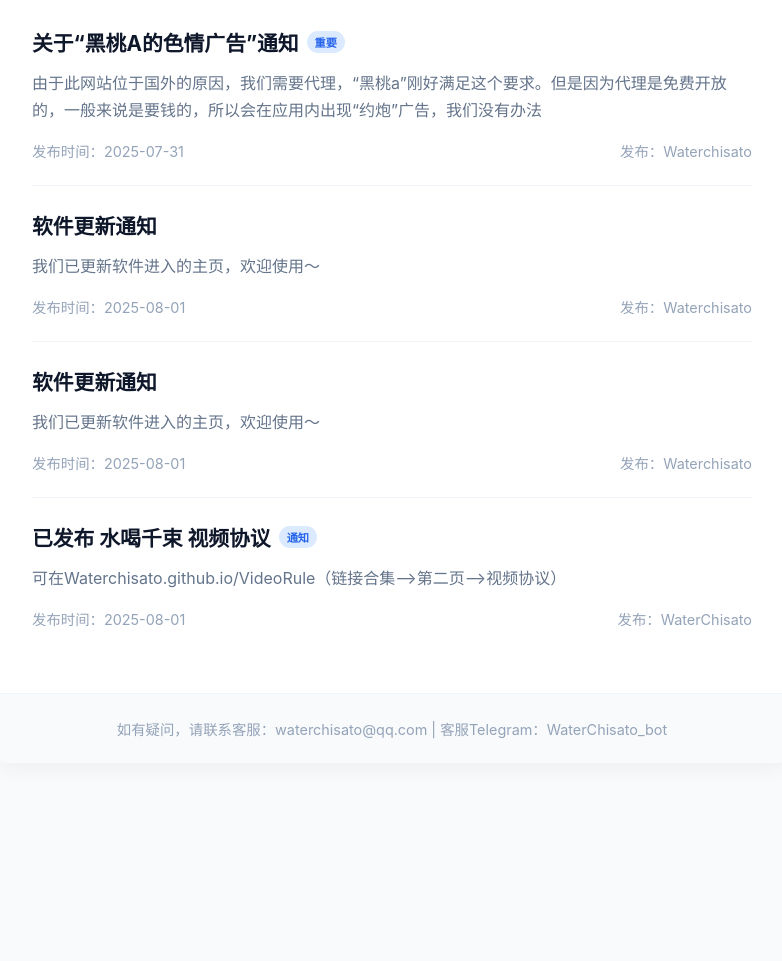
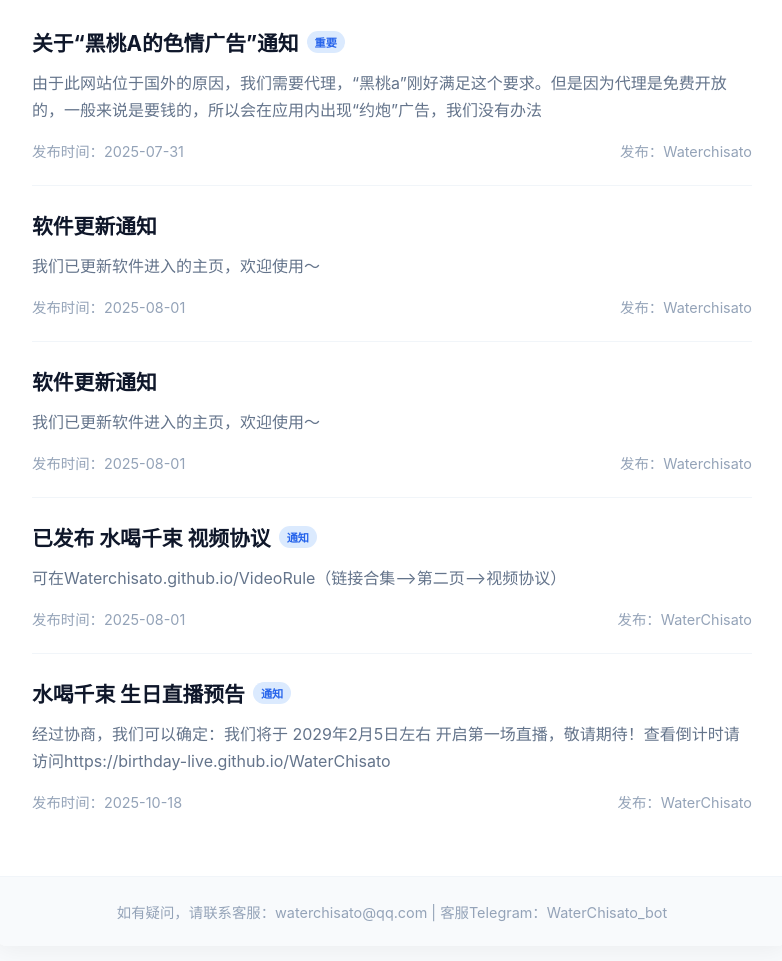
Before and after one commit to WaterChisato/rule, a plain HTML site: page index.html in a window 1280 px wide. Shown: the part 211-1172 px from the top of the page, without its empty margins (248-1030 px from the left). Before the commit the page ends 1006 px from the top, so only its background shows below. Drawn offline with Linux system fonts and the light colour scheme.

Commit message:
Update index.html

```diff
--- a/index.html
+++ b/index.html
@@ -167,7 +167,19 @@
                     <span>发布：WaterChisato</span>
                 </div>
             </div>
-        </div>
+
+ <div class="announcement-item">
+                <h2>
+                    水喝千束 生日直播预告
+                    <span class="badge">通知</span>
+                </h2>
+                <p>经过协商，我们可以确定：我们将于 2029年2月5日左右 开启第一场直播，敬请期待！查看倒计时请访问https://birthday-live.github.io/WaterChisato</p>
+                <div class="meta">
+                    <span>发布时间：2025-10-18</span>
+                    <span>发布：WaterChisato</span>
+                </div>
+            </div>
+    </div>
 
         <div class="footer">
             如有疑问，请联系客服：waterchisato@qq.com | 客服Telegram：WaterChisato_bot
```
